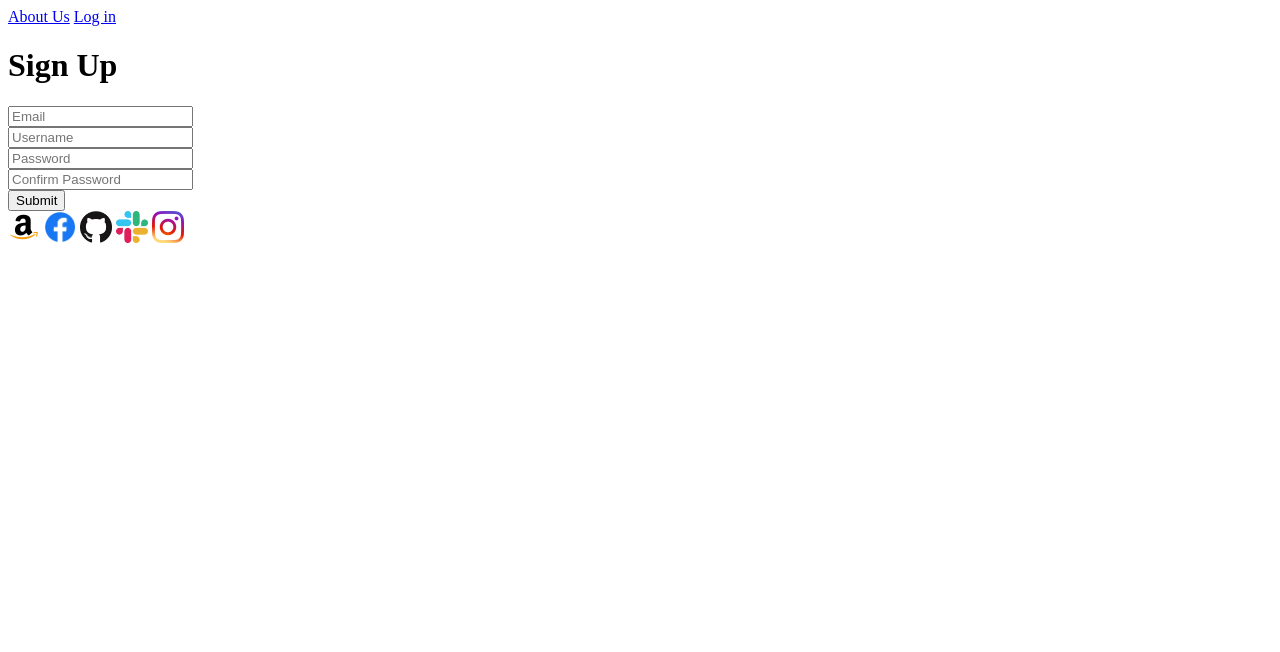
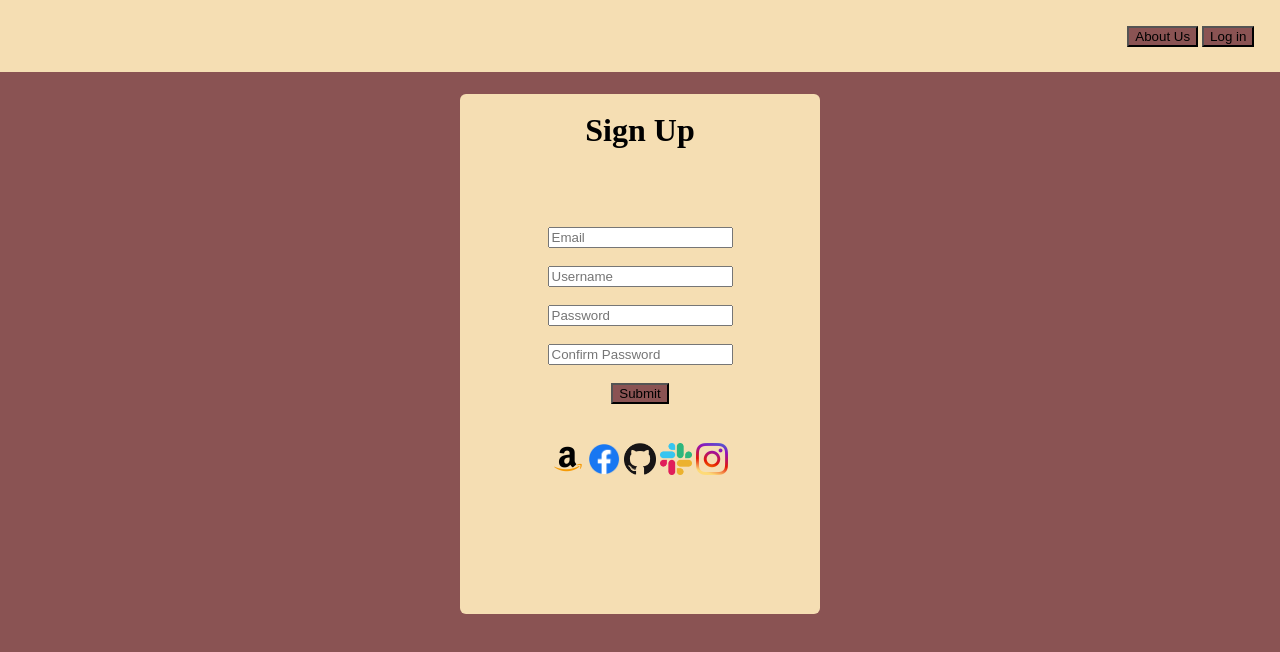
Before and after one commit to brandoncastrro/StaticRegisterPage, a plain HTML site: page Index.html in a window 1280 px wide. Drawn offline with Linux system fonts and the light colour scheme.

Commit message:
Initial Commit

```diff
--- a/Index.html
+++ b/Index.html
@@ -4,41 +4,42 @@
     <meta charset="UTF-8">
     <meta http-equiv="X-UA-Compatible" content="IE=edge">
     <meta name="viewport" content="width=device-width, initial-scale=1.0">
-    <title>Document</title>
+    <title>Register Page</title>
+    <link rel="stylesheet" href="Style.css">
 </head>
 <body>
     <header>
-        <a href="#">About Us</a>
-        <a href="#">Log in</a>
+        <button type="menu">About Us</button>
+        <button type="menu">Log in</button>
     </header>
-    <div>
+    <div class="box">
         <h1>Sign Up</h1>
         <form>
-            <div>
+            <div class="EMAIL">
                 <input type="email"
                 placeholder="Email"
                 name="email" required
                 />
             </div>
-            <div>
+            <div class="USERNAME">
                 <input type="text"
                 placeholder="Username"
                 name="username" required
                 />
             </div>
-            <div>
+            <div class="PASSWORD">
                 <input type="password"
                 placeholder="Password"
                 name="password" required
                 />
             </div>
-            <div>
+            <div class="CONFIRM">
                 <input type="password"
                 placeholder="Confirm Password"
                 name="confirmPassword" required
                 />
             </div>
-            <div>
+            <div class="SUBMIT">
                 <button  type="submit">Submit</button>
             </div>
         </form>
--- /dev/null
+++ b/Style.css
@@ -0,0 +1,58 @@
+body {
+    background-color: #8a5353;
+    margin: 0 auto 0 auto;
+    height: 100vh;
+    width: 100vw;
+}
+
+header {
+    text-align: right;
+    padding: 2%;
+    background-color: wheat;
+}
+
+button {
+    background-color: #8a5353;
+}
+
+.box {
+    margin: auto;
+    height: 520px;
+    width: 360px;
+    background-color: wheat;
+    border-radius: 6px;
+}
+
+form {
+    text-align: center;
+    padding: 30px;
+}
+
+h1 {
+    text-align: center;
+    padding: 5%;
+}
+
+footer {
+    text-align: center;
+}
+
+.EMAIL {
+    padding: 3%;
+}
+
+.USERNAME {
+    padding: 3%;
+}
+
+.PASSWORD {
+    padding: 3%;
+}
+
+.CONFIRM {
+    padding: 3%;
+}
+
+.SUBMIT {
+    padding: 3%;
+}
```
